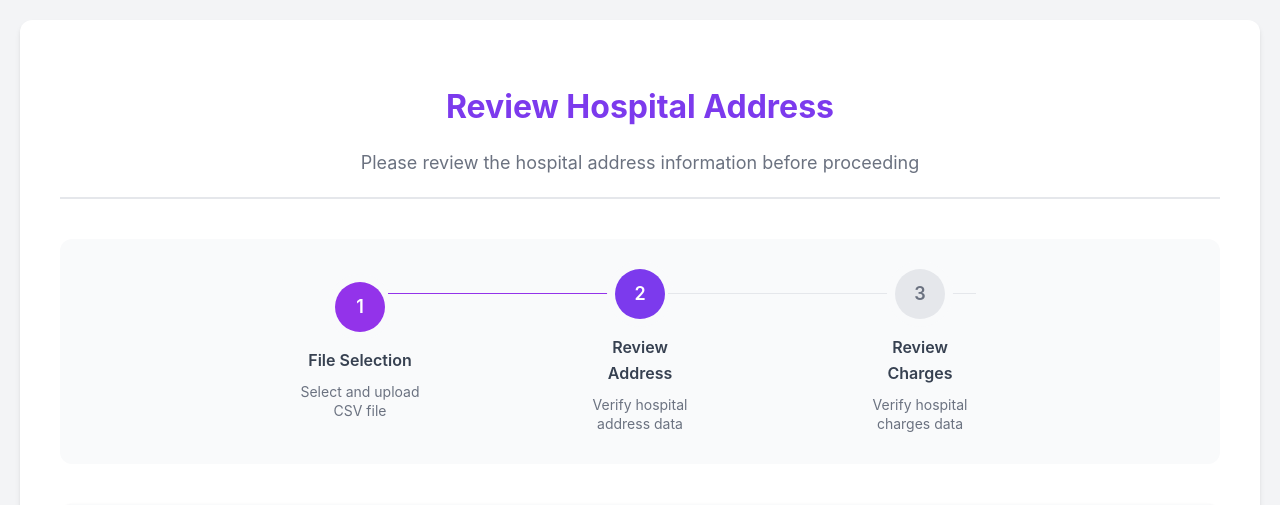
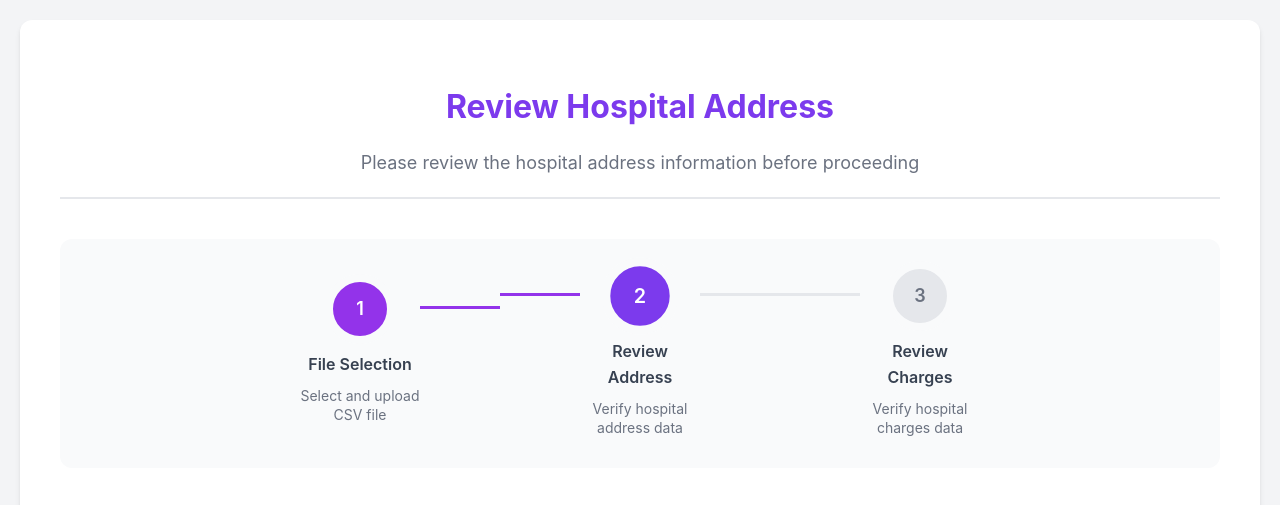
Before and after one commit to tarunraghu/Projects, a Flask app: page /review-address in a window 1280 px wide. Shown: the top 505 px of the page. Run offline with Flask 3, Linux system fonts and the light colour scheme; the visitor is signed in with stand-in values (Sample User, id 1); some libraries are stand-ins or nearby versions.

Commit message:
UI Improvements for Steps

```diff
--- a/MediPriceInsight Project/app.py
+++ b/MediPriceInsight Project/app.py
@@ -17,7 +17,7 @@ import threading
 import queue
 import time
 from datetime import datetime, timedelta
-from pyspark.sql.functions import lit
+from pyspark.sql.functions import lit, round as spark_round
 from io import StringIO
 from pyspark.sql.window import Window
 from pyspark.sql.functions import row_number, monotonically_increasing_id, spark_partition_id
@@ -227,10 +227,10 @@ def create_hospital_charges_table():
             code_type VARCHAR(50),
             payer_name VARCHAR(255),
             plan_name VARCHAR(255),
-            standard_charge_gross NUMERIC,
-            standard_charge_negotiated_dollar NUMERIC,
-            standard_charge_min NUMERIC,
-            standard_charge_max NUMERIC,
+            standard_charge_gross NUMERIC(20,2),
+            standard_charge_negotiated_dollar NUMERIC(20,2),
+            standard_charge_min NUMERIC(20,2),
+            standard_charge_max NUMERIC(20,2),
             is_active BOOLEAN DEFAULT TRUE,
             created_at TIMESTAMP DEFAULT CURRENT_TIMESTAMP,
             updated_at TIMESTAMP DEFAULT CURRENT_TIMESTAMP
@@ -264,10 +264,10 @@ def create_hospital_charges_archive_table():
             code_type VARCHAR(50),
             payer_name VARCHAR(255),
             plan_name VARCHAR(255),
-            standard_charge_gross NUMERIC,
-            standard_charge_negotiated_dollar NUMERIC,
-            standard_charge_min NUMERIC,
-            standard_charge_max NUMERIC,
+            standard_charge_gross NUMERIC(20,2),
+            standard_charge_negotiated_dollar NUMERIC(20,2),
+            standard_charge_min NUMERIC(20,2),
+            standard_charge_max NUMERIC(20,2),
             original_created_at TIMESTAMP,
             archive_reason TEXT,
             archived_at TIMESTAMP DEFAULT CURRENT_TIMESTAMP
@@ -638,6 +638,8 @@ def read_data_file_preview(file_path, num_rows=5):
 def process_hospital_data(df, ingestion_strategy='type1', spark=None):
     """Process the DataFrame to extract required columns"""
     try:
+        from pyspark.sql.functions import round as spark_round
+
         if ingestion_strategy == 'type2':
             if spark is None:
                 raise ValueError("Spark session is required for Type 2 ingestion")
@@ -703,21 +705,21 @@ def process_hospital_data(df, ingestion_strategy='type1', spark=None):
                     `{selected_type_col}` as code_type
             """
 
-            # Add standard charge columns to base query
+            # Add standard charge columns to base query with rounding
             if standard_charge_columns['gross']:
-                base_query += f",\n    `{standard_charge_columns['gross']}` as standard_charge_gross"
+                base_query += f",\n    ROUND(CAST(`{standard_charge_columns['gross']}` as DECIMAL(20,2)), 2) as standard_charge_gross"
             else:
-                base_query += ",\n    CAST(NULL as DECIMAL(38,18)) as standard_charge_gross"
+                base_query += ",\n    CAST(NULL as DECIMAL(20,2)) as standard_charge_gross"
 
             if standard_charge_columns['min']:
-                base_query += f",\n    `{standard_charge_columns['min']}` as standard_charge_min"
+                base_query += f",\n    ROUND(CAST(`{standard_charge_columns['min']}` as DECIMAL(20,2)), 2) as standard_charge_min"
             else:
-                base_query += ",\n    CAST(NULL as DECIMAL(38,18)) as standard_charge_min"
+                base_query += ",\n    CAST(NULL as DECIMAL(20,2)) as standard_charge_min"
 
             if standard_charge_columns['max']:
-                base_query += f",\n    `{standard_charge_columns['max']}` as standard_charge_max"
+                base_query += f",\n    ROUND(CAST(`{standard_charge_columns['max']}` as DECIMAL(20,2)), 2) as standard_charge_max"
             else:
-                base_query += ",\n    CAST(NULL as DECIMAL(38,18)) as standard_charge_max"
+                base_query += ",\n    CAST(NULL as DECIMAL(20,2)) as standard_charge_max"
 
             # Find all payer/plan combinations with negotiated_dollar
             payer_plan_columns = []
@@ -740,7 +742,7 @@ def process_hospital_data(df, ingestion_strategy='type1', spark=None):
                     {base_query},
                     '{pp['payer']}' as payer_name,
                     '{pp['plan']}' as plan_name,
-                    `{pp['column']}` as standard_charge_negotiated_dollar
+                    ROUND(CAST(`{pp['column']}` as DECIMAL(20,2)), 2) as standard_charge_negotiated_dollar
                 FROM __this__
                 WHERE `{pp['column']}` IS NOT NULL
                 """
@@ -758,16 +760,6 @@ def process_hospital_data(df, ingestion_strategy='type1', spark=None):
             # Create temp view and execute query
             df.createOrReplaceTempView("__this__")
             df_final = spark.sql(final_query)
-
-            # Cast numeric columns to correct type
-            numeric_columns = [
-                'standard_charge_gross', 'standard_charge_negotiated_dollar',
-                'standard_charge_min', 'standard_charge_max'
-            ]
-
-            for col in numeric_columns:
-                if col in df_final.columns:
-                    df_final = df_final.withColumn(col, df_final[col].cast('decimal(38,18)'))
 
             return df_final
 
@@ -814,11 +806,7 @@ def process_hospital_data(df, ingestion_strategy='type1', spark=None):
                 'standard_charge|gross': 'standard_charge_gross',
                 'standard_charge|negotiated_dollar': 'standard_charge_negotiated_dollar',
                 'standard_charge|min': 'standard_charge_min',
-                'standard_charge|max': 'standard_charge_max',
-                'modifiers': 'modifiers',
-                'setting': 'setting',
-                'drug_unit_of_measurement': 'drug_unit_of_measurement',
-                'drug_type_of_measurement': 'drug_type_of_measurement'
+                'standard_charge|max': 'standard_charge_max'
             }
 
             # Filter out None keys (in case some columns weren't found)
@@ -841,13 +829,15 @@ def process_hospital_data(df, ingestion_strategy='type1', spark=None):
             existing_columns = [col for col in required_columns.values() if col in df_cpt.columns]
             df_cpt = df_cpt.select(*existing_columns)
 
-            # Convert numeric columns
-            numeric_columns = ['standard_charge_gross', 'standard_charge_negotiated_dollar',
-                             'standard_charge_min', 'standard_charge_max']
+            # Round numeric columns to 2 decimal places
+            numeric_columns = [
+                'standard_charge_gross', 'standard_charge_negotiated_dollar',
+                'standard_charge_min', 'standard_charge_max'
+            ]
 
             for col in numeric_columns:
                 if col in df_cpt.columns:
-                    df_cpt = df_cpt.withColumn(col, df_cpt[col].cast('decimal(38,18)'))
+                    df_cpt = df_cpt.withColumn(col, spark_round(df_cpt[col].cast('decimal(20,2)'), 2))
 
             return df_cpt
 
--- a/MediPriceInsight Project/templates/review_address.html
+++ b/MediPriceInsight Project/templates/review_address.html
@@ -83,9 +83,21 @@
             content: '';
             position: absolute;
             top: 24px;
-            left: -192.3px;  /* Increased by 2% from -188.5px */
-            width: 308.4px;  /* Increased by 5% from 293.7px */
-            height: 1px;
+            left: -80px;
+            width: 80px;
+            height: 3px;
+            background-color: var(--step-pending);
+            z-index: 0;
+        }
+
+        /* Line after the step */
+        .step::after {
+            content: '';
+            position: absolute;
+            top: 24px;
+            right: -80px;
+            width: 80px;
+            height: 3px;
             background-color: var(--step-pending);
             z-index: 0;
         }
@@ -95,10 +107,20 @@
             display: none;
         }
 
+        /* Hide line after last step */
+        .step:last-child::after {
+            display: none;
+        }
+
         /* Active and completed step lines */
         .step.active::before,
-        .step.completed::before {
+        .step.completed::before,
+        .step.completed::after {
             background-color: var(--step-completed);
+        }
+
+        .step.active::after {
+            background-color: var(--step-pending);
         }
 
         .step-number {
@@ -117,16 +139,20 @@
             z-index: 2;
             transition: all 0.3s ease;
             box-shadow: 0 0 0 8px #f9fafb;
+            border: 2px solid var(--step-pending);
         }
 
         .step.active .step-number {
             background-color: var(--step-active);
             color: white;
+            border-color: var(--step-active);
+            transform: scale(1.1);
         }
 
         .step.completed .step-number {
             background-color: var(--step-completed);
             color: white;
+            border-color: var(--step-completed);
         }
 
         .step-title {
--- /dev/null
+++ b/MediPriceInsight Project/uploads/731662763 USMD-Hospital-at-Arlington_standardcharges (2)_address.csv
@@ -0,0 +1,2 @@
+hospital_name,last_updated_on,version,hospital_location,hospital_address
+USMD Hospital at Arlington,1/1/2025,2.0.0,USMD Hospital at Arlington,"801 West I-20, Arlington, TX 76017"
--- /dev/null
+++ b/MediPriceInsight Project/uploads/731662763 USMD-Hospital-at-Arlington_standardcharges (3)_address.csv
@@ -0,0 +1,2 @@
+hospital_name,last_updated_on,version,hospital_location,hospital_address
+USMD Hospital at Arlington,1/1/2025,2.0.0,USMD Hospital at Arlington,"801 West I-20, Arlington, TX 76017"
--- /dev/null
+++ b/MediPriceInsight Project/uploads/851644866_keck-hospital-of-usc_standardcharges (2)_address.csv
@@ -0,0 +1,2 @@
+hospital_name,last_updated_on,version,hospital_location,hospital_address
+Keck Hospital of USC,2024-07-01,2.2.0,Keck Hospital of USC,"1500 San Pablo Street, Los Angeles, CA 90033"
```
Also changed, not shown: MediPriceInsight Project/templates/review_charges.html (+26 -5 lines), 6 other files.
